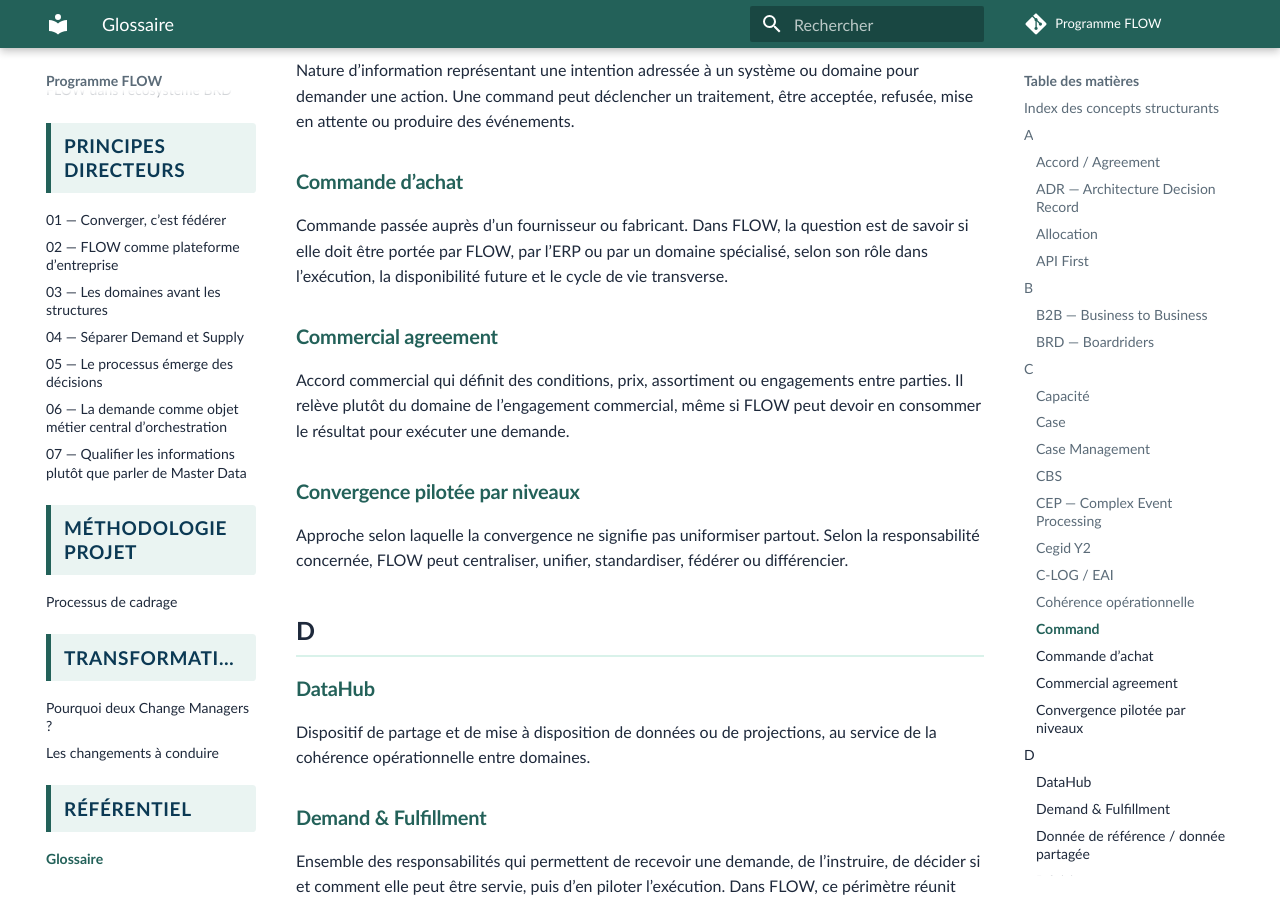
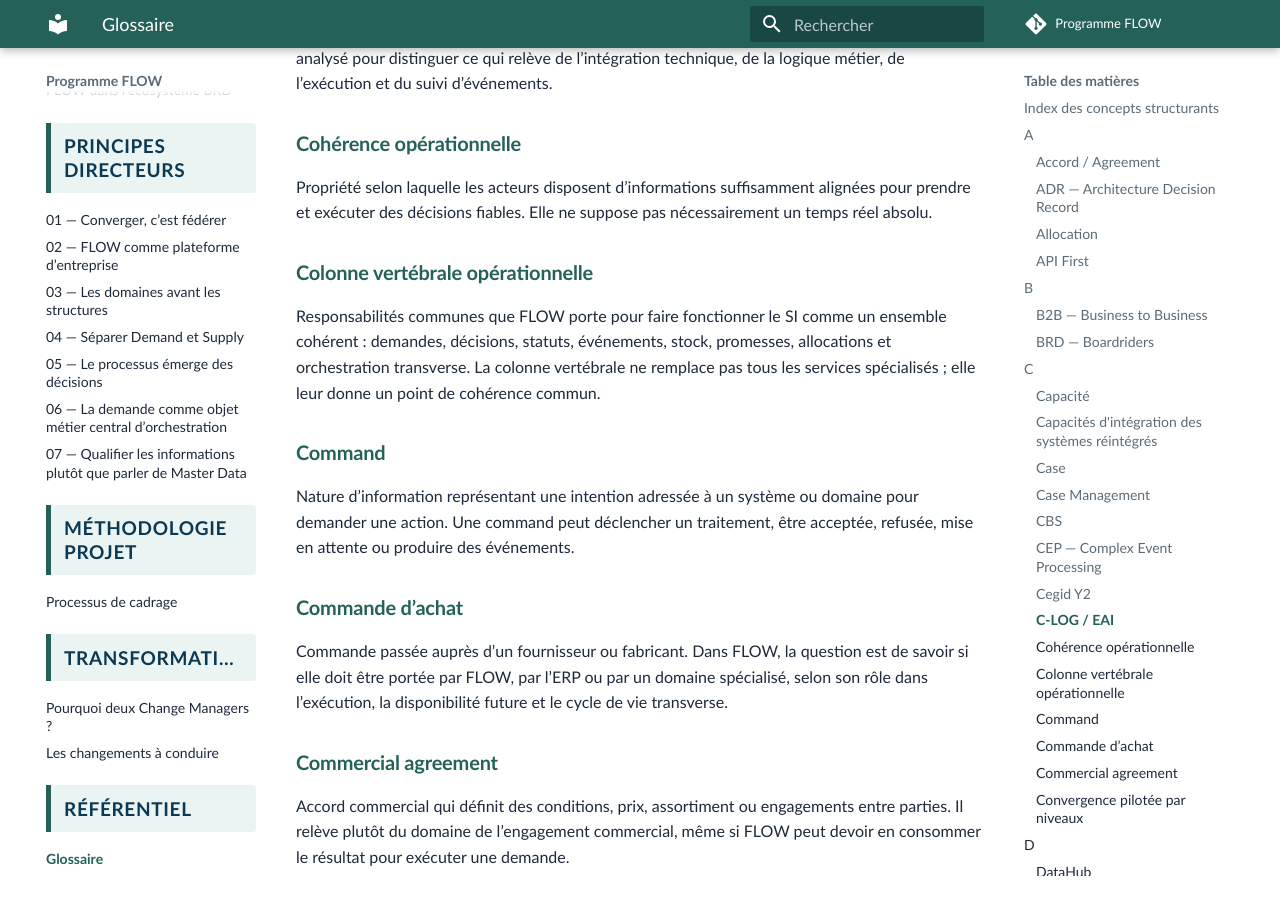
Before and after one commit to laurent-sintes/FLOW-Program, an MkDocs documentation site: the page built from docs/glossaire.md, in a window 1280 px wide and 900 px high, scrolled down 3264 px. Built offline with MkDocs 1.6.1 and Material for MkDocs 9.7.7, drawn with Linux system fonts in a browser that asks for light colours; comment, search, counter and statistics services are not loaded; some of the changed text lies outside the part shown.

Commit message:
Indexer les concepts de colonne vertébrale FLOW

```diff
--- a/docs/glossaire.md
+++ b/docs/glossaire.md
@@ -9,7 +9,9 @@
 | Concept | Pages de référence |
 | --- | --- |
 | Accord / Agreement | [Concepts clés](vision/concepts-cles.md#agreement) · [Agreement comme pivot](insights/agreement-comme-pivot.md) · [Solution FLOW](vision/vision-detaillee/3-plateforme-flow.md#variation-metier-maitriser-sans-rigidifier) |
+| Capacités d'intégration des systèmes réintégrés | [Concepts clés](vision/concepts-cles.md#capacites-dintegration-des-systemes-reintegres) · [Hotspot dédié](hotspots/capacites-integration-systemes-reintegres.md) · [Architecture cible](architecture-cible/overview-plateforme-flow.md#colonne-vertebrale-du-si) |
 | Case | [Concepts clés](vision/concepts-cles.md#case) · [Principe 06](principes-directeurs/6-demande-objet-metier-central-orchestration.md) · [Ruptures](vision/vision-detaillee/2-ruptures-structurantes.md#la-demande-lunite-autonome-de-la-decision-et-de-lorchestration) |
+| Colonne vertébrale opérationnelle | [Concepts clés](vision/concepts-cles.md#colonne-vertebrale-operationnelle) · [Vision synthétique](vision/vision-programme-flow.md#ce-que-porte-la-plateforme) · [Solution FLOW](vision/vision-detaillee/3-plateforme-flow.md#colonne-vertebrale-reintegrer-sans-tout-reecrire) |
 | Convergence pilotée par niveaux | [Vision synthétique](vision/vision-programme-flow.md#ambition-converger-sans-uniformiser) · [Ambition](vision/vision-detaillee/1-ambition-et-contexte.md#opportunite-converger-sans-basculer-dans-un-modele-unique) · [Insight convergence](insights/convergence-federation-uniformisation.md) |
 | Demande / Demand | [Concepts clés](vision/concepts-cles.md#demande--demand) · [Ruptures](vision/vision-detaillee/2-ruptures-structurantes.md) · [Principe 06](principes-directeurs/6-demande-objet-metier-central-orchestration.md) |
 | Demand / Supply | [Ruptures](vision/vision-detaillee/2-ruptures-structurantes.md#demand--supply-depasser-achat--vente) · [Principe 04](principes-directeurs/4-separer-demand-et-supply.md) · [Architecture cible](architecture-cible/overview-plateforme-flow.md) |
@@ -54,6 +56,10 @@
 
 Ce que l’entreprise doit durablement être capable de faire pour assumer une responsabilité. Une capacité peut être mise en œuvre par plusieurs produits, équipes ou solutions.
 
+### Capacités d'intégration des systèmes réintégrés
+
+Ensemble des capacités techniques nécessaires pour brancher un service existant sur FLOW sans recréer un silo : APIs contractuelles, événements métier, statuts, documents, identifiants de corrélation, supervision, reprise et réconciliation.
+
 ### Case
 
 Objet métier central qui représente une demande dans la durée. Il conserve son intention, son contexte, ses engagements, les décisions qui le font progresser, les événements, les actions, les ressources et les documents associés.
@@ -81,6 +87,10 @@
 ### Cohérence opérationnelle
 
 Propriété selon laquelle les acteurs disposent d’informations suffisamment alignées pour prendre et exécuter des décisions fiables. Elle ne suppose pas nécessairement un temps réel absolu.
+
+### Colonne vertébrale opérationnelle
+
+Responsabilités communes que FLOW porte pour faire fonctionner le SI comme un ensemble cohérent : demandes, décisions, statuts, événements, stock, promesses, allocations et orchestration transverse. La colonne vertébrale ne remplace pas tous les services spécialisés ; elle leur donne un point de cohérence commun.
 
 ### Command
 
```
